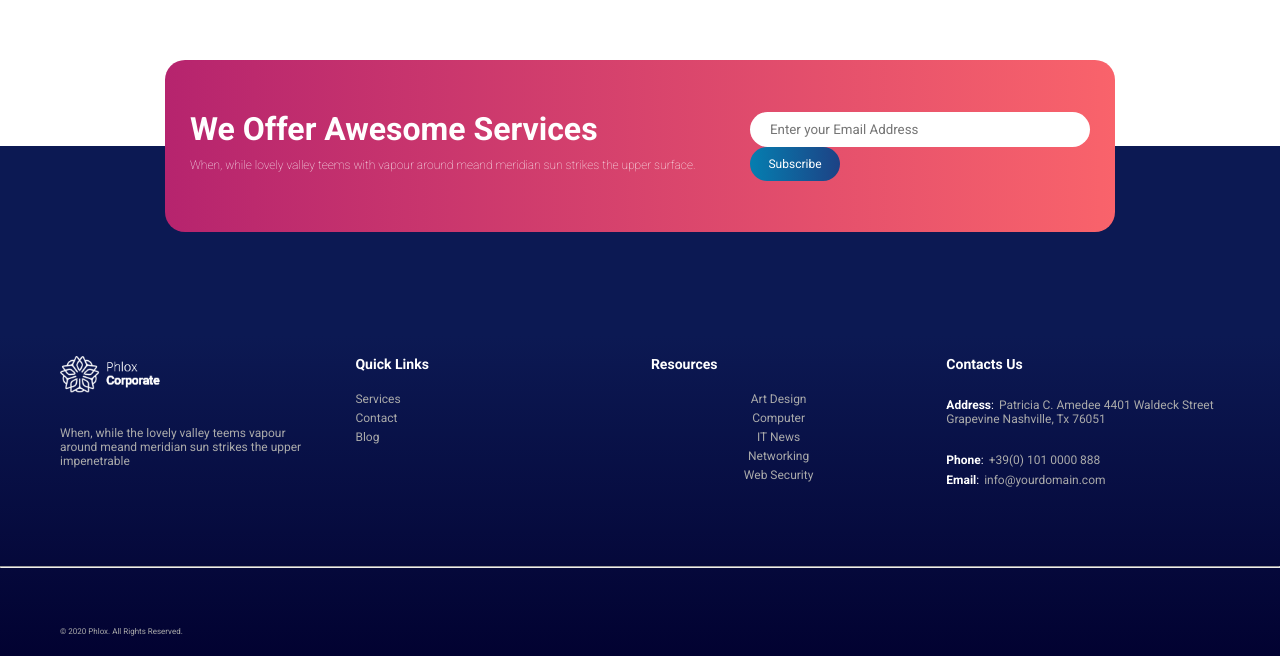
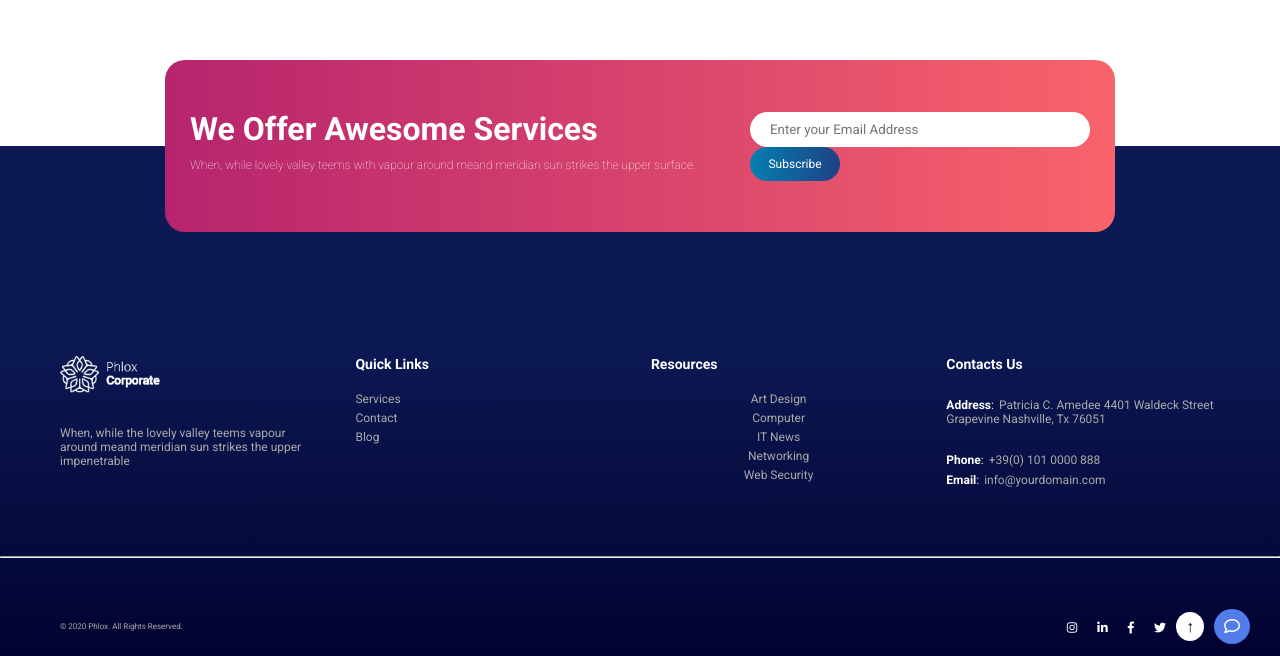
Before and after one commit to elisasalvatore/proj-html-vuejs, a Vue app: page / in a window 1280 px wide. Shown: the part 4804-5460 px from the top of the page. Built offline with nearby package versions, Linux system fonts and the light colour scheme.

Commit message:
added social icons

```diff
--- a/src/components/Footer.vue
+++ b/src/components/Footer.vue
@@ -38,15 +38,19 @@
                 © 2020 Phlox. All Rights Reserved.
             </div>
 
-            <!-- <div class="social">
-                <font-awesome-icon icon="fa-brands fa-instagram" />
-                <div class="linkedin"></div>
-                <div class="facebook"></div>
-                <div class="twitter"></div>
+            <div class="social">
+                <i class="fab fa-instagram"></i>
+                <i class="fab fa-linkedin-in"></i>
+                <i class="fab fa-facebook-f"></i>
+                <i class="fab fa-twitter"></i>
 
-                <div class="arrow-top"></div>
-                <div class="chat"></div>
-            </div> -->
+                <span class="arrow-up">
+                    <span>&#x2191;</span>
+                </span>
+                <span class="chat">
+                    <i class="far fa-comment"></i>
+                </span>
+            </div>
 
         </div>
     </footer>
--- a/src/style/footer.scss
+++ b/src/style/footer.scss
@@ -85,7 +85,7 @@ footer {
         display: flex;
         justify-content: space-between;
         align-items: center;
-        padding: 0 20px;
+        padding: 10px 20px;
         padding-bottom: 20px;
 
 
@@ -95,8 +95,33 @@ footer {
             padding-left: 40px;
         }
 
-        // .fa-brands {
-        //     color: #fff;
-        // }
+        .social {
+            i {
+                color: #fff;
+                margin: 0 10px;
+                cursor: pointer;
+            }
+
+            i.fab {
+                font-size: 12px;
+            }
+
+            .arrow-up {
+                position: relative;
+                bottom: 70%;
+                background-color: #fff;
+                padding: 5px 10px;
+                border-radius: 50%;
+                cursor: pointer;
+            }
+
+            .chat {
+                background-color: #527CEB;
+                padding: 8px 0;
+                margin: 0 10px;
+                border-radius: 50%;
+            }
+        }
+
     }
 }
```
